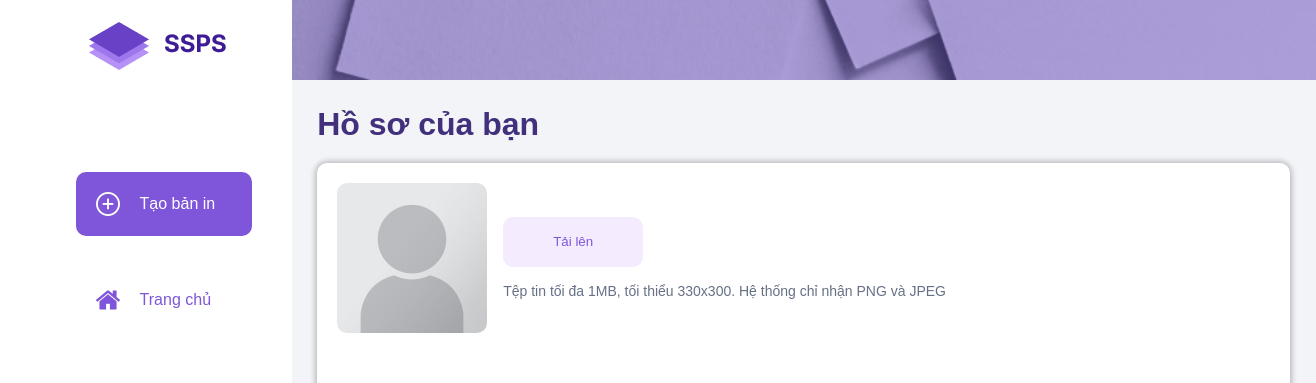
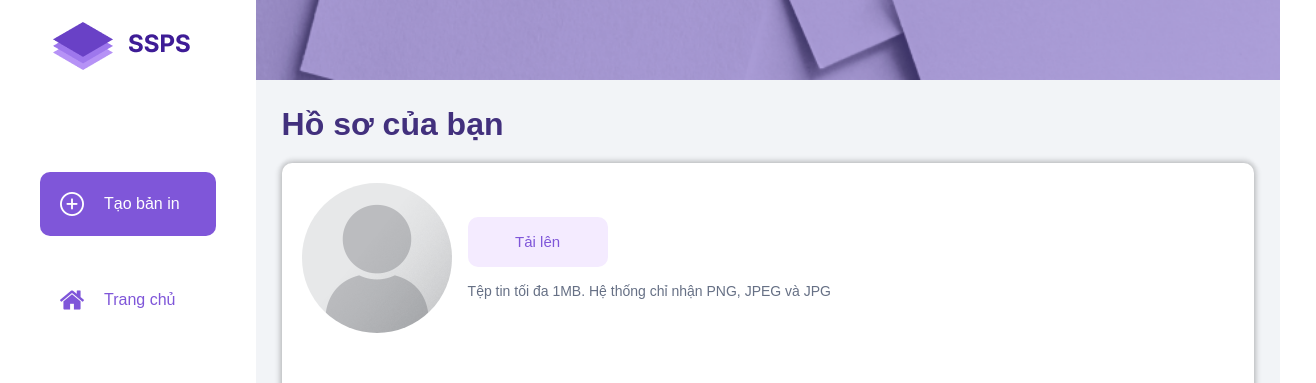
Before and after one commit to Jamesklein218/HCMUT_SPSS, a React (Create React App) app in the folder code/: page /Profile in a window 1280 px wide. Shown: the top 383 px of the page, 1316 px wide, since content can reach past the window. Built offline with nearby package versions, Linux system fonts and the light colour scheme.

Commit message:
fix profile

```diff
--- a/code/public/index.html
+++ b/code/public/index.html
@@ -1,16 +1,15 @@
 <!DOCTYPE html>
 <html lang="en">
   <head>
-    <img src="" alt="Logo" />
     <meta charset="utf-8" />
-    <link rel="icon" href="%PUBLIC_URL%/favicon.ico" />
+    <link rel="icon" href="%PUBLIC_URL%/Logo.svg" />
     <meta name="viewport" content="width=device-width, initial-scale=1" />
     <meta name="theme-color" content="#000000" />
     <meta
       name="description"
       content="Web site created using create-react-app"
     />
-    <link rel="apple-touch-icon" href="%PUBLIC_URL%/logo192.png" />
+    <link rel="apple-touch-icon" href="%PUBLIC_URL%/Logo.png" />
     <!--
       manifest.json provides metadata used when your web app is installed on a
       user's mobile device or desktop. See https://developers.google.com/web/fundamentals/web-app-manifest/
--- a/code/src/App.css
+++ b/code/src/App.css
@@ -3,5 +3,6 @@
 }
 .content {
   width: 80vw;
+  height: 100%;
   /* border: 10px solid black; */
 }
--- a/code/src/Pages/Profile/Profile.css
+++ b/code/src/Pages/Profile/Profile.css
@@ -30,7 +30,7 @@
 .avatar{
     height: 150px;
     width: 150px;
-    border-radius: 10px;
+    border-radius: 50%;
 }
 
 .upload{
@@ -38,6 +38,9 @@
 }
 
 .inputItem {
+    display: flex;
+    align-items: center;
+    justify-content: center;
     margin-bottom: 16px;
     width: 140px;
     height: 50px;
@@ -59,7 +62,7 @@
 }
 
 .disableInput:disabled {
-    width: 430px;
+    width: 25vw;
     height: 50px;
     border-radius: 10px;
     border: none;
--- a/code/src/Pages/Profile/Profile.jsx
+++ b/code/src/Pages/Profile/Profile.jsx
@@ -1,6 +1,34 @@
 import "./Profile.css";
 import {Header, Footer} from "../../Components";
+import React, { useState } from 'react';
+
 const Profile = () => {
+  const [image, setImage] = useState(null);
+
+  const handleImageChange = (e) => {
+    const selectedFile = e.target.files[0];
+
+    if (selectedFile) {
+      // Check file size (max 1MB)
+      if (selectedFile.size > 1024 * 1024) {
+        alert('File size exceeds 1MB limit.');
+        return;
+      }
+
+      // Check file type (PNG or JPEG)
+      if (!['image/png', 'image/jpeg', 'image/jpg'].includes(selectedFile.type)) {
+        alert('Please select a PNG or JPEG image.');
+        return;
+      }
+
+      // Read and display the selected image
+      const reader = new FileReader();
+      reader.onload = () => {
+        setImage(reader.result);
+      };
+      reader.readAsDataURL(selectedFile);
+    }
+  };
     return (
       <div className="profileInfo">
         <Header/>
@@ -10,12 +38,19 @@ const Profile = () => {
           </div>
           <div className="profile">
             <div className="inputImage">
-              <img src="./Images/portrait.png" alt="portrait" className="avatar" />
+              <img src={image || "./Images/portrait.png"} alt="portrait" className="avatar" />
                 <div className="upload">
-                  <button className="inputItem" id="main">
-                      <p>Tải lên</p>
-                    </button>
-                    <p className="require">Tệp tin tối đa 1MB, tối thiểu 330x300. Hệ thống chỉ nhận PNG và JPEG</p>
+                  <label htmlFor="uploadInput" className="inputItem" id="main">
+                    <p>Tải lên</p>
+                  </label>
+                  <input
+                    type="file"
+                    id="uploadInput"
+                    accept=".png, .jpeg, .jpg"
+                    onChange={handleImageChange}
+                    style={{ display: 'none' }}
+                  />
+                  <p className="require">Tệp tin tối đa 1MB. Hệ thống chỉ nhận PNG, JPEG và JPG</p>
                 </div>
             </div>
             <div className="info">
--- a/code/src/index.css
+++ b/code/src/index.css
@@ -10,6 +10,7 @@ body {
   flex-direction: row;
   font-family: "Montserrat", sans-serif;
   overflow-x: hidden;
+
 }
 a {
   text-decoration: none;
```
Also changed, not shown: code/public/Logo.svg (added).
